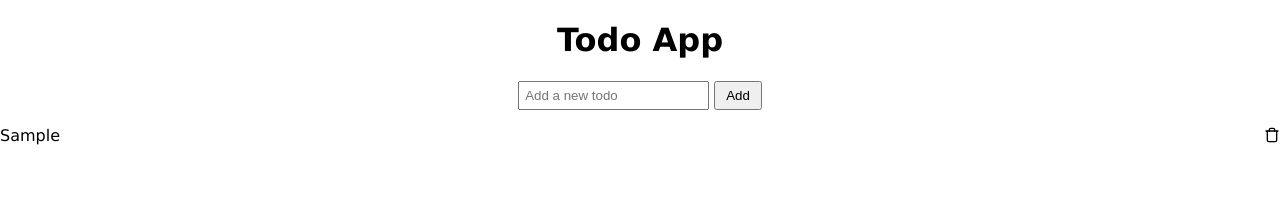
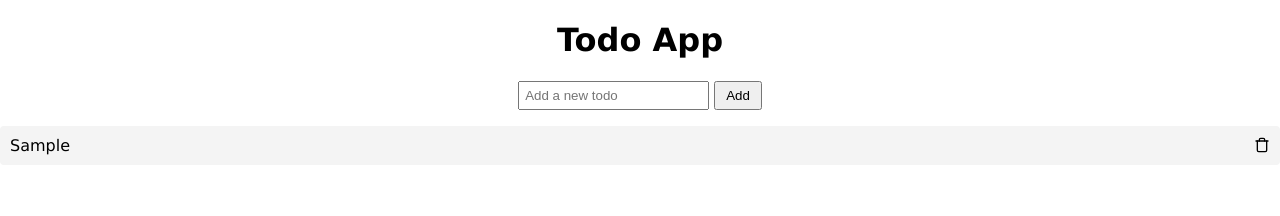
Before and after one commit to davofaz/todo-app, a React (Create React App) app: page / in a window 1280 px wide. Both pictures are taken after typing "Sample" into the empty fields and a click on the button "Add". Shown: the top 216 px of the page. Built offline with nearby package versions, Linux system fonts and the light colour scheme; the HTML template or start-up script is replaced by a standard one.

Commit message:
list items are now draggable, added css styling to improve ux

```diff
--- a/src/App.css
+++ b/src/App.css
@@ -23,11 +23,29 @@
     padding-left: 0;
 }
 
-    .todo-list li {
-        display: flex;
-        align-items: center;
-        justify-content: space-between;
-        margin-bottom: 5px;
+.todo-list li {
+    display: flex;
+    align-items: center;
+    justify-content: space-between;
+    /* Add padding, margin, and other styles for the list items */
+    padding: 10px;
+    margin-bottom: 10px;
+    background-color: #f4f4f4;
+    border-radius: 4px;
+    cursor: move;
+    transition: background-color 0.3s;
+}
+
+.todo-list li:hover {
+    /* Add styles to highlight the list items on hover */
+    background-color: #e9e9e9;
+    border: 1px grey dashed;
+}
+
+    .todo-list li.drag-over {
+        /* Add styles to highlight the drop target */
+        background-color: #c8c8c8;
+        border: 3px blue dotted;
     }
 
 .todo-text.completed {
--- a/src/App.tsx
+++ b/src/App.tsx
@@ -75,8 +75,35 @@ const App: React.FC = () => {
     const handleFormSubmit = (e: React.FormEvent) => {
         e.preventDefault(); // Prevents the default form submission behaviour
         addTodo(1); // Call the addTodo function to add the new todo
+    };
+
+    const handleDragStart = (e: React.DragEvent<HTMLLIElement>, id: string) => {
+        e.dataTransfer.setData('text/plain', id);
+    };
+
+    const handleDragOver = (e: React.DragEvent<HTMLLIElement>) => {
+        e.preventDefault();
+    };
+
+    const handleDrop = (e: React.DragEvent<HTMLLIElement>, targetId: string) => {
+        e.preventDefault();
+
+        const draggedId = e.dataTransfer.getData('text/plain');
+
+        // Find the index of the dragged todo
+        const draggedIndex = todos.findIndex((todo) => todo.id === draggedId);
+
+        // Find the index of the target todo
+        const targetIndex = todos.findIndex((todo) => todo.id === targetId);
+
+        // Swap the todos in the array
+        const updatedTodos = [...todos];
+        [updatedTodos[draggedIndex], updatedTodos[targetIndex]] = [updatedTodos[targetIndex], updatedTodos[draggedIndex],
+        ];
+
+        setTodos(updatedTodos);
+
     }
-
 
     return (
         <div className="App">
@@ -93,8 +120,13 @@ const App: React.FC = () => {
                 </div>
             </form>
             <ul className="todo-list">
-                {todos.sort((a, b) => a.priority - b.priority).map((todo) => (
-                    <li key={todo.id}>
+                {todos.map((todo, index) => (
+                    <li key={todo.id}
+                        draggable
+                        onDragStart={(e) => handleDragStart(e, todo.id)}
+                        onDragOver={handleDragOver}
+                        onDrop={(e) => handleDrop(e, todo.id)}
+                    >
                         <span
                             className={`todo-text ${todo.completed ? 'completed' : ''}`}
                             onClick={() => toggleTodoCompletion(todo.id)}
```
